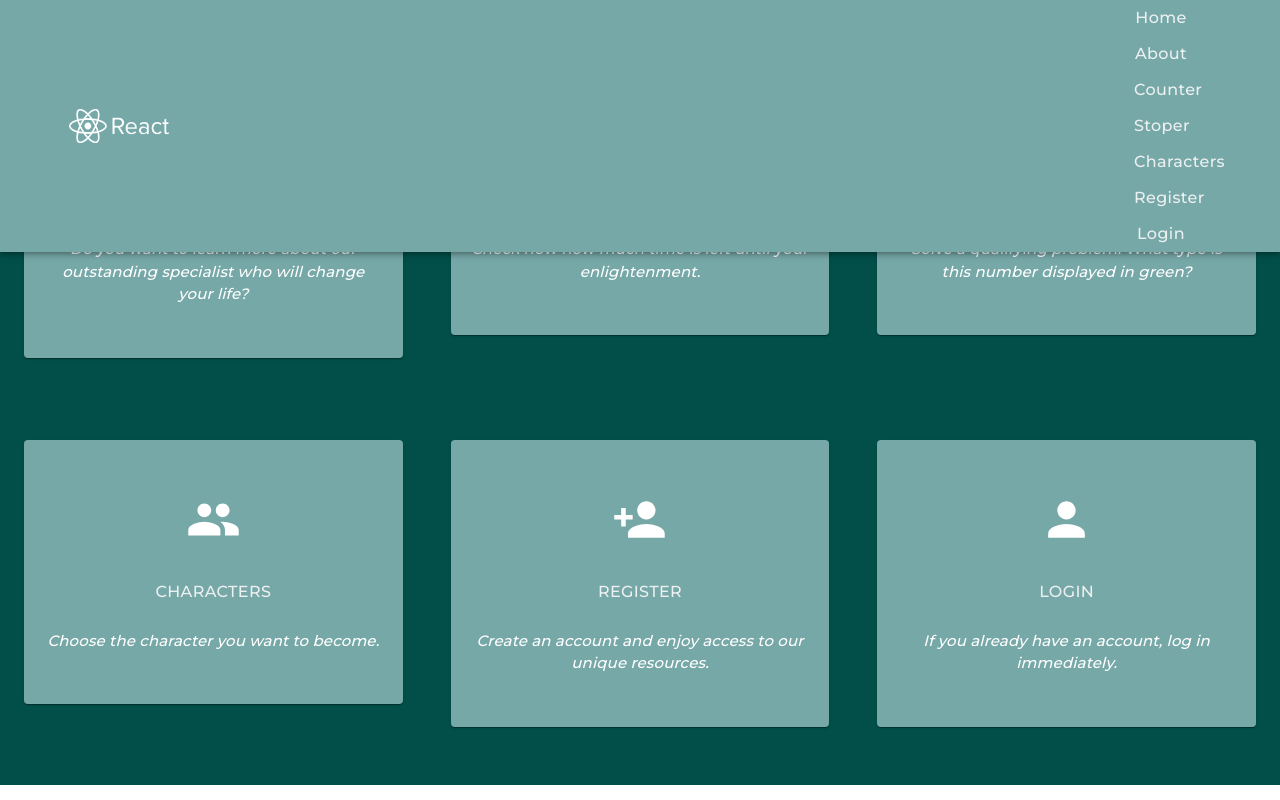
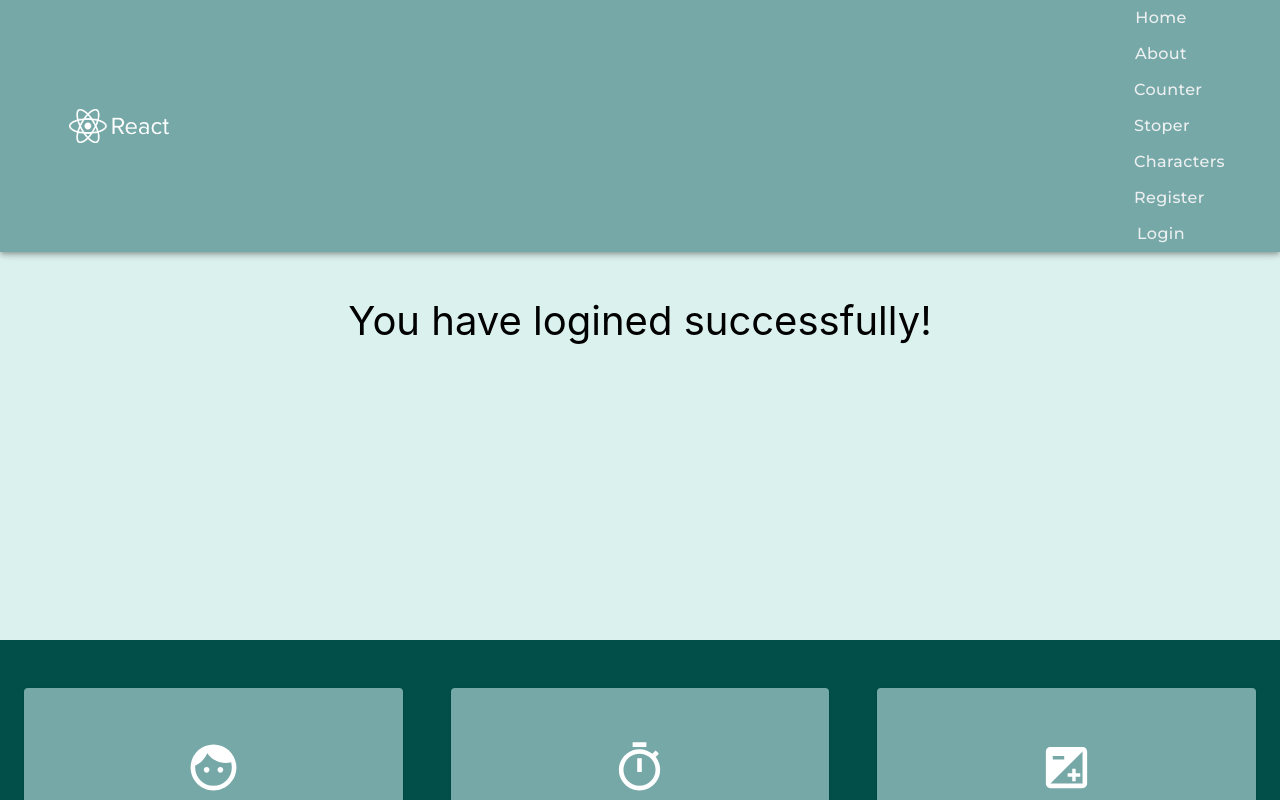
Before and after one commit to radiographer/react-projekt, a React (Create React App) app in the folder app/: page /succes-login in a window 1280 px wide. Shown: the top 800 px of the page. Built offline with nearby package versions, Linux system fonts and the light colour scheme.

Commit message:
login finished

```diff
--- a/app/db.json
+++ b/app/db.json
@@ -97,6 +97,13 @@
       "email": "lukas.w@gmx.com",
       "password": "nowy",
       "id": 14
+    },
+    {
+      "name": "Łukasz",
+      "lastName": "Walczak",
+      "email": "lukas.w@gmx.com",
+      "password": "haslo",
+      "id": 15
     }
   ]
 }
--- a/app/src/App.js
+++ b/app/src/App.js
@@ -11,6 +11,7 @@ import Characters from "./pages/Characters";
 import Register from "./pages/Register";
 import Login from "./pages/Login";
 import LearnMore from "./pages/LearnMore";
+import SuccesLogin from "./pages/components/SuccesLogin";
 
 function App() {
   const [allCharacters, setAllCharacters] = useState(null);
@@ -59,6 +60,10 @@ function App() {
                 </Route>
               );
             })}
+
+            <Route exact path="/succes-login">
+              <SuccesLogin />
+            </Route>
           </Switch>
 
           <Footer />
--- a/app/src/pages/Login.js
+++ b/app/src/pages/Login.js
@@ -1,5 +1,6 @@
 import React, { useState, useEffect } from "react";
 import axios from "axios";
+import { useHistory } from "react-router-dom";
 import { Grid, TextField, Button, makeStyles } from "@material-ui/core";
 
 const useStyles = makeStyles(() => ({
@@ -18,6 +19,7 @@ const useStyles = makeStyles(() => ({
   },
 }));
 export default function App() {
+  const history = useHistory();
   const classes = useStyles();
   const [name, setName] = useState("");
   const [lastName, setLastName] = useState("");
@@ -42,10 +44,12 @@ export default function App() {
       email: email,
       password: password,
     };
-    if (users.find((user) => user.email === email)) {
-      alert("Email exists. Go to the login page.");
-    } else
-      axios.post("http://localhost:3000/users", { ...user }).then((res) => {});
+    if (
+      users.find((user) => user.email === email) &&
+      users.find((user) => user.password === password)
+    ) {
+      history.push("/succes-login");
+    }
   };
 
   return (
--- a/app/src/pages/Register.js
+++ b/app/src/pages/Register.js
@@ -42,10 +42,13 @@ export default function App() {
       email: email,
       password: password,
     };
-    if (users.find((user) => user.email === email)) {
-      alert("Email exists. Go to the login page.");
-    } else
-      axios.post("http://localhost:3000/users", { ...user }).then((res) => {});
+    if (
+      users.find((user) => user.email === email) &&
+      users.find((user) => user.password === password)
+    ) {
+      alert("Email and password is matched.");
+    }
+    axios.post("http://localhost:3000/users", { ...user }).then((res) => {});
   };
 
   return (
--- /dev/null
+++ b/app/src/pages/components/SuccesLogin.js
@@ -0,0 +1,26 @@
+import React from "react";
+import styled from "styled-components";
+
+import { Typography } from "@material-ui/core";
+
+const Container = styled.div`
+  background-color: #dbf1ee;
+  display: flex;
+  flex-direction: column;
+  justify-content: center;
+  align-items: center;
+  min-height: 80vh;
+  font-size: 40px;
+  padding-left: 20vw;
+  padding-right: 20vw;
+`;
+
+function About(props) {
+  return (
+    <Container>
+      <Typography variant="h7">You have logined successfully!</Typography>
+    </Container>
+  );
+}
+
+export default About;
```
